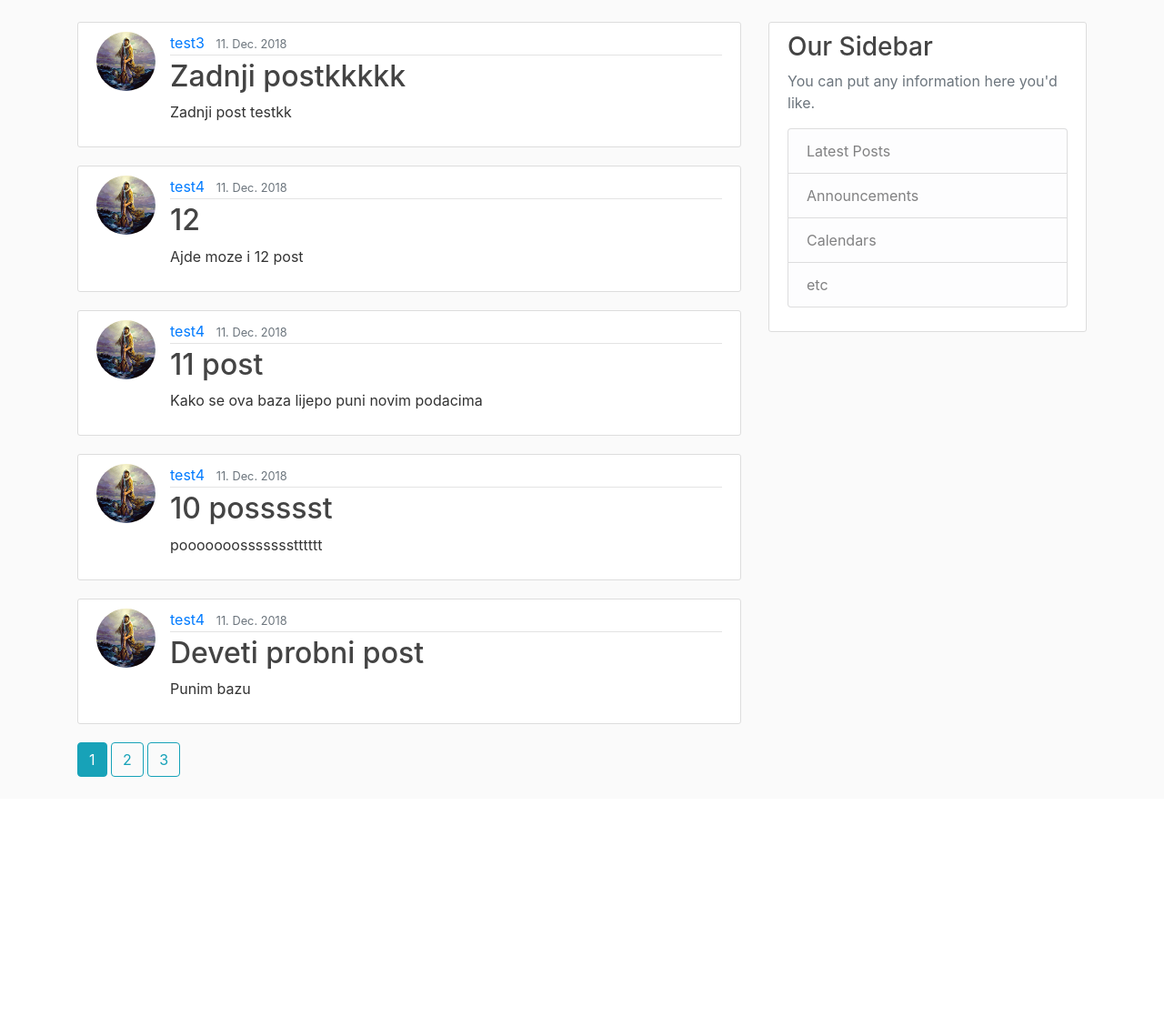
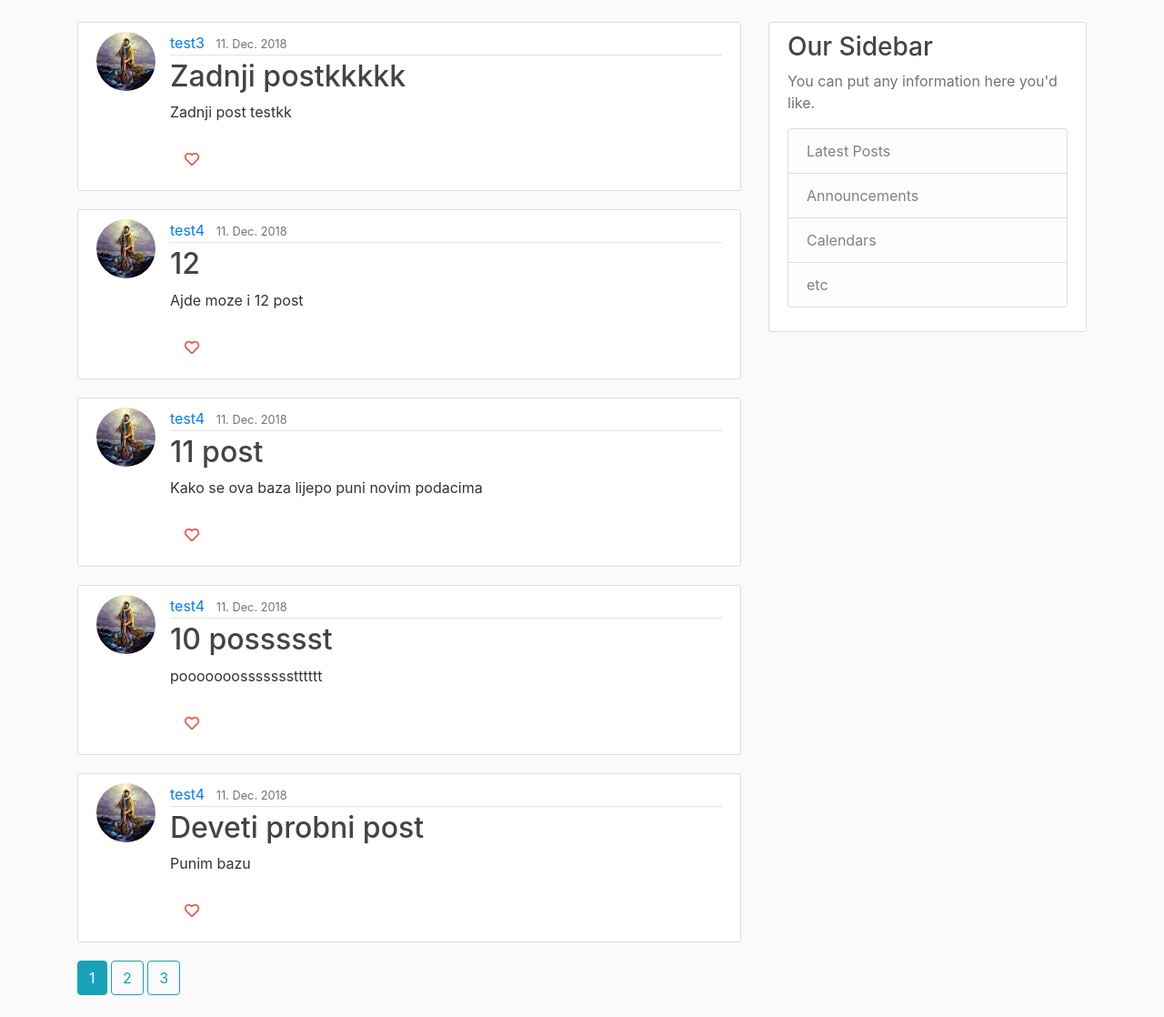
Before and after one commit to mkrajaci/v.2.0, a Flask app: page / in a window 1280 px wide. Shown: the part 56-1174 px from the top of the page at 91% size. Before the commit the page ends 910 px from the top, so only its background shows below. Run offline with Flask 2, Linux system fonts and the light colour scheme; data comes from the database, SQL or seed files in the repository; some libraries are stand-ins or nearby versions.

Commit message:
Sharing preparation.

```diff
--- a/TODO.txt
+++ b/TODO.txt
@@ -1,6 +1,8 @@
 https://youtu.be/Wfx4YBzg16s
 
 Maknuti side bar navigation ili drugacije upotrijebiti
+
+Dodati share button i like
 
 Dodati environ detalje prema njegovoj uputi sa videa: https://youtu.be/5iWhQWVXosU
 
--- a/blog/static/main.css
+++ b/blog/static/main.css
@@ -78,3 +78,18 @@ a.article-title:hover {
 .account-heading {
     font-size: 2.5rem;
 }
+
+/* Style buttons */
+.btn-like {
+    background-color: white;
+    border: none; /* Remove borders */
+    color: #ff3d35; /* White text */
+    padding: 12px 16px; /* Some padding */
+    font-size: 16px; /* Set a font size */
+    cursor: pointer; /* Mouse pointer on hover */
+}
+
+/* Darker background on mouse-over */
+.btn-like:hover {
+    color: #ff0055;
+}
--- a/blog/templates/home.html
+++ b/blog/templates/home.html
@@ -10,6 +10,7 @@
                 </div>
                 <h2><a class="article-title" href="{{ url_for('posts.post', post_id=post.id) }}">{{ post.title }}</a></h2>
                 <p class="article-content">{{ post.content }}</p>
+                <button class="btn-like"><i class="far fa-heart"></i></button>
             </div>
         </article>
     {% endfor %}
--- a/blog/templates/post.html
+++ b/blog/templates/post.html
@@ -15,7 +15,7 @@
             </div>
             <h2 class="article-title">{{ post.title }}</h2>
             <p class="article-content">{{ post.content }}</p>
-            <i class="far fa-heart"></i>
+            <button class="btn-like"><i class="far fa-heart"></i></button>
         </div>
     </article>
     <!-- Modal -->
```
